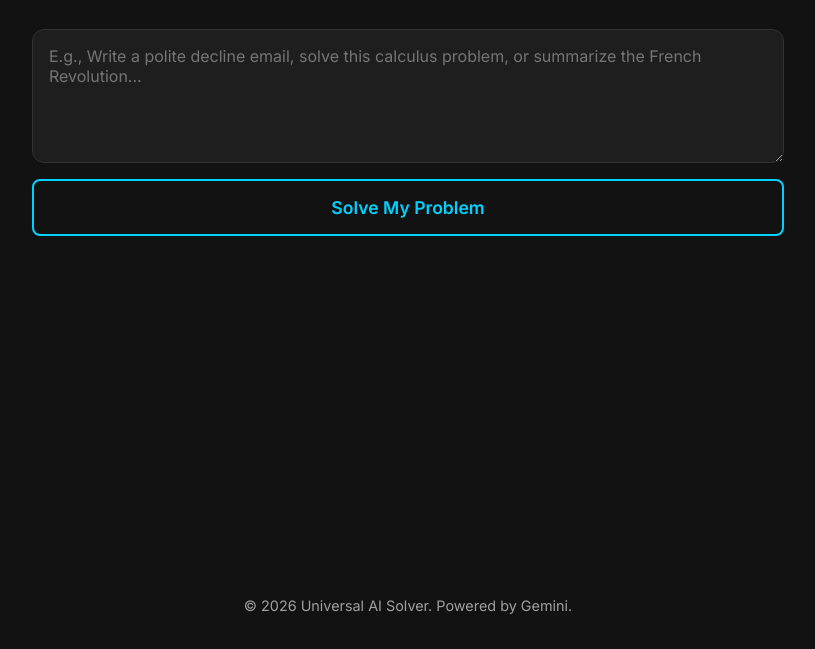
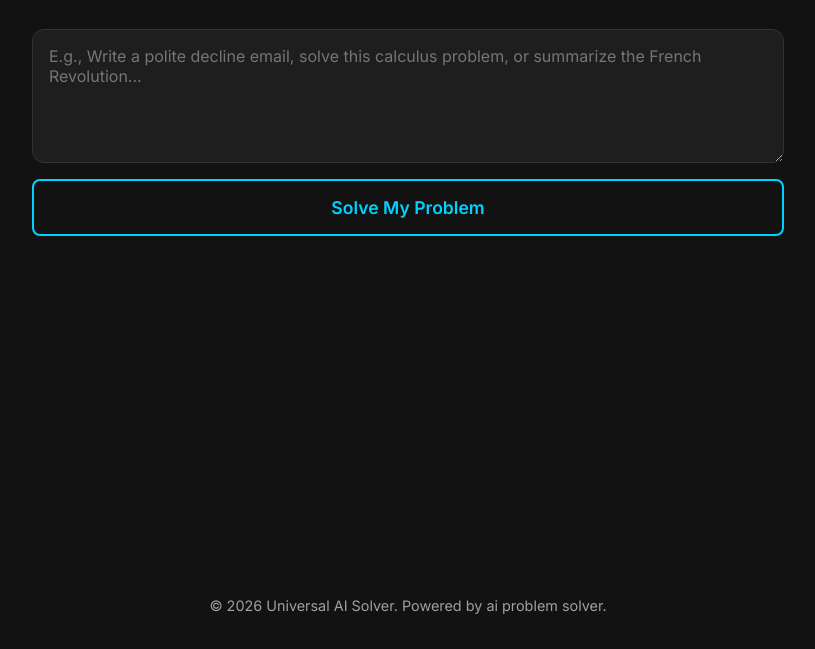
Before and after one commit to chiragcmdevelopers/ai-problem-solver, a plain HTML site: page index.html in a window 1280 px wide. Shown: the part 151-800 px from the top of the page, without its empty margins (232-1047 px from the left). Drawn offline with nearby package versions, Linux system fonts and the light colour scheme.

Commit message:
Update index.html

```diff
--- a/index.html
+++ b/index.html
@@ -61,8 +61,9 @@
         </section>
     </main>
 
+    <!-- Updated Footer Section -->
     <footer>
-        <p>&copy; 2026 Universal AI Solver. Powered by Gemini.</p>
+        <p>&copy; 2026 Universal AI Solver. Powered by ai problem solver.</p>
     </footer>
 
     <script src="script.js"></script>
```
